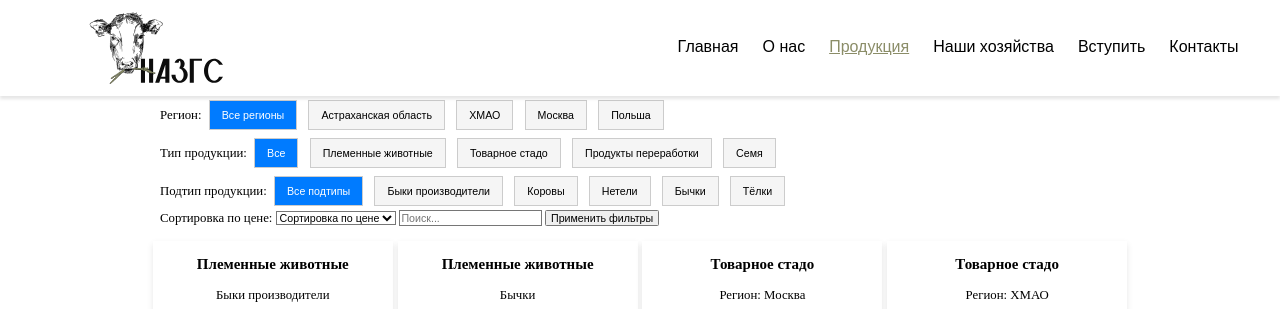
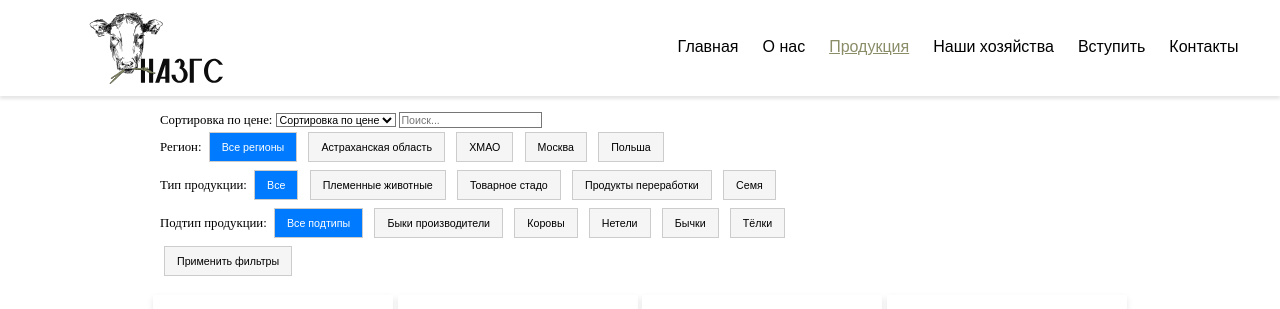
Before and after one commit to LxrdTendx/HerefordSite, a Django app: page /market/ in a window 1280 px wide. Shown: the top 309 px of the page. Run offline with Django 4.2, Linux system fonts and the light colour scheme; data comes from the database, SQL or seed files in the repository; some libraries are stand-ins or nearby versions; some web fonts are replaced.

Commit message:
~update market

```diff
--- a/hereford/herefordsite/templates/market.html
+++ b/hereford/herefordsite/templates/market.html
@@ -134,13 +134,17 @@
         cursor: pointer;
         transition: background-color 0.3s;
     }
-
+    .filter-button:hover{
+        background-color: #007BFF;
+        color: #fff;
+    }
     .filter-button.selected {
         /* Стиль для активной кнопки */
         background-color: #007BFF;
         color: #fff;
     }
     .forma-filter{
+        margin-top: 20px;
         width: 75%;
         margin-left: auto;
         margin-right: auto;
@@ -430,6 +434,19 @@
         <input type="hidden" name="hidden_sub_product_type" value="{{ sub_product_type }}">
         <input type="hidden" name="hidden_price_order" value="{{ price_order }}">
 
+
+        <!-- Сортировка по цене -->
+        <label>Сортировка по цене:
+            <select name="price_order">
+                <option value="" {% if not price_order %}selected{% endif %}>Сортировка по цене</option>
+                <option value="asc" {% if price_order == 'asc' %}selected{% endif %}>По возрастанию</option>
+                <option value="desc" {% if price_order == 'desc' %}selected{% endif %}>По убыванию</option>
+            </select>
+        </label>
+
+        <!-- Поле для поиска -->
+        <input type="text" name="search" placeholder="Поиск...">
+
         <!-- Фильтр по регионам -->
         <div>Регион:
             <button type="button" data-toggle="region" class="filter-button" data-value="">Все регионы</button>
@@ -459,18 +476,10 @@
         </div>
 
 
-        <!-- Сортировка по цене -->
-        <label>Сортировка по цене:
-            <select name="price_order">
-                <option value="" {% if not price_order %}selected{% endif %}>Сортировка по цене</option>
-                <option value="asc" {% if price_order == 'asc' %}selected{% endif %}>По возрастанию</option>
-                <option value="desc" {% if price_order == 'desc' %}selected{% endif %}>По убыванию</option>
-            </select>
-        </label>
 
-        <!-- Поле для поиска -->
-        <input type="text" name="search" placeholder="Поиск...">
-        <button type="submit">Применить фильтры</button>
+
+
+        <button type="submit" class="filter-button">Применить фильтры</button>
     </form>
     <div class="products" style="display: flex; flex-wrap: wrap;  margin-left: auto; margin-right: auto">
     {% for product in products %}
@@ -478,14 +487,14 @@
             <div class="flip-card-inner">
                 <div class="flip-card-front">
                     <h3>{{ product.product_type.name }}</h3>
-                    {% if product.sub_product_type %}
-                        <p>{{ product.sub_product_type.name }}</p>
-                    {% endif %}
                     <p>Регион: {{ product.region }}</p>
                     {% if product.product_photo %}
                         <img src="{{ product.product_photo.url }}" style="height: 200px; width: 300px" alt="Фото продукта">
                     {% endif %}
                     <p>Цена: {{ product.price }}</p>
+                    {% if product.sub_product_type %}
+                        <p>{{ product.sub_product_type.name }}</p>
+                    {% endif %}
                 </div>
                 <div class="flip-card-back">
                     <p>Ферма: {{ product.farm }}</p>
```
